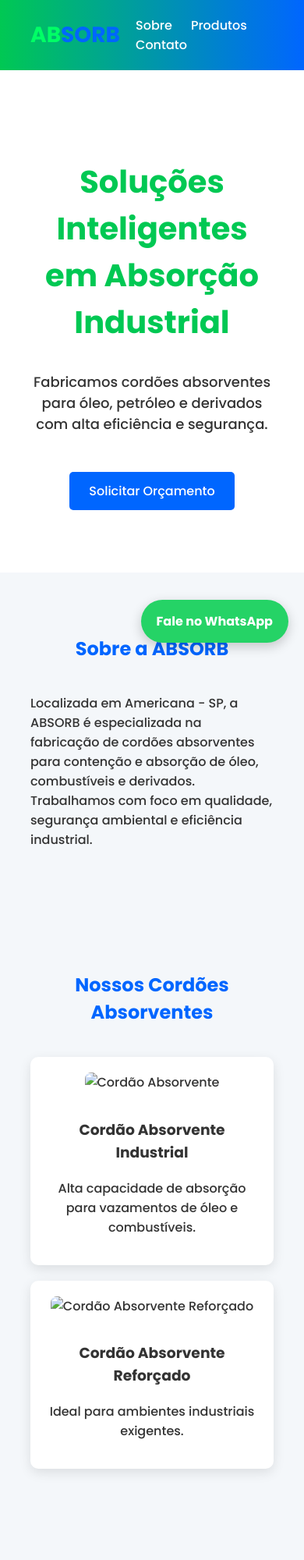
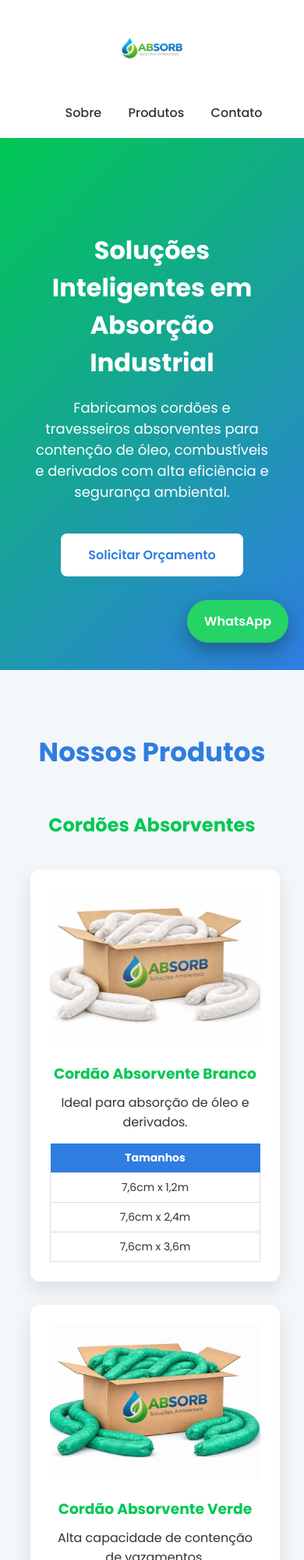
Before and after one commit to 1ABSORB/absorb-site, a plain HTML site: page index.html in a window 390 px wide. Shown: the top 2000 px of the page at 78% size. Drawn offline with Linux system fonts and the light colour scheme.

Commit message:
index.html

```diff
--- a/index.html
+++ b/index.html
@@ -1,187 +1,437 @@
 <!DOCTYPE html>
 <html lang="pt-br">
+
 <head>
+
 <meta charset="UTF-8">
 <meta name="viewport" content="width=device-width, initial-scale=1.0">
+
 <title>ABSORB - Soluções em Absorção Industrial</title>
-<link href="https://fonts.googleapis.com/css2?family=Poppins:wght@300;500;700&display=swap" rel="stylesheet">
+
+<link href="https://fonts.googleapis.com/css2?family=Poppins:wght@300;400;500;600;700&display=swap" rel="stylesheet">
+
 <style>
 
-body {
-    margin: 0;
-    font-family: 'Poppins', sans-serif;
-    background-color: #f4f7fa;
-    color: #333;
+*{
+margin:0;
+padding:0;
+box-sizing:border-box;
 }
 
-header {
-    background: linear-gradient(90deg, #00c853, #0066ff);
-    padding: 20px 10%;
-    display: flex;
-    justify-content: space-between;
-    align-items: center;
-    color: white;
+body{
+font-family:'Poppins',sans-serif;
+background:#f4f7fa;
+color:#333;
 }
 
-.logo {
-    font-size: 28px;
-    font-weight: 700;
+/* HEADER */
+
+header{
+background:white;
+padding:20px 10%;
+display:flex;
+justify-content:space-between;
+align-items:center;
+box-shadow:0 4px 15px rgba(0,0,0,0.1);
 }
 
-nav a {
-    color: white;
-    text-decoration: none;
-    margin-left: 20px;
-    font-weight: 500;
+/* LOGO GRANDE */
+
+.logo img{
+height:240px;
 }
 
-.hero {
-    padding: 80px 10%;
-    text-align: center;
-    background: white;
+/* MENU */
+
+nav a{
+margin-left:30px;
+text-decoration:none;
+color:#333;
+font-weight:500;
+transition:0.3s;
 }
 
-.hero h1 {
-    font-size: 40px;
-    color: #00c853;
+nav a:hover{
+color:#00c853;
 }
 
-.hero p {
-    font-size: 18px;
-    margin-top: 20px;
+/* HERO */
+
+.hero{
+padding:120px 10%;
+text-align:center;
+background:linear-gradient(135deg,#00c853,#2f7de1);
+color:white;
 }
 
-.button {
-    display: inline-block;
-    margin-top: 30px;
-    padding: 12px 25px;
-    background-color: #0066ff;
-    color: white;
-    text-decoration: none;
-    border-radius: 5px;
-    font-weight: 500;
+.hero h1{
+font-size:48px;
+margin-bottom:20px;
 }
 
-.section {
-    padding: 60px 10%;
+.hero p{
+font-size:18px;
+max-width:700px;
+margin:auto;
 }
 
-.section h2 {
-    text-align: center;
-    margin-bottom: 40px;
-    color: #0066ff;
+.button{
+display:inline-block;
+margin-top:40px;
+padding:15px 35px;
+background:white;
+color:#2f7de1;
+text-decoration:none;
+border-radius:8px;
+font-weight:600;
+transition:0.3s;
 }
 
-.products {
-    display: flex;
-    flex-wrap: wrap;
-    gap: 20px;
-    justify-content: center;
+.button:hover{
+transform:translateY(-3px);
+box-shadow:0 8px 20px rgba(0,0,0,0.2);
 }
 
-.card {
-    background: white;
-    padding: 20px;
-    width: 280px;
-    border-radius: 10px;
-    box-shadow: 0 5px 15px rgba(0,0,0,0.1);
-    text-align: center;
+/* SEÇÕES */
+
+.section{
+padding:80px 10%;
 }
 
-.card img {
-    width: 100%;
-    border-radius: 8px;
-    margin-bottom: 15px;
+.section h2{
+text-align:center;
+margin-bottom:50px;
+font-size:34px;
+color:#2f7de1;
 }
 
-footer {
-    background: #002b5c;
-    color: white;
-    padding: 40px 10%;
-    text-align: center;
+.subtitulo{
+text-align:center;
+margin-bottom:40px;
+font-size:24px;
+color:#00c853;
 }
 
-footer p {
-    margin: 5px 0;
+/* SOBRE */
+
+#sobre p{
+max-width:800px;
+margin:auto;
+text-align:center;
+font-size:17px;
 }
 
-.whatsapp {
-    position: fixed;
-    bottom: 20px;
-    right: 20px;
-    background: #25D366;
-    color: white;
-    padding: 15px 20px;
-    border-radius: 50px;
-    text-decoration: none;
-    font-weight: 600;
-    box-shadow: 0 5px 15px rgba(0,0,0,0.2);
+/* PRODUTOS */
+
+.products{
+display:flex;
+flex-wrap:wrap;
+gap:30px;
+justify-content:center;
+margin-bottom:60px;
+}
+
+.card{
+background:white;
+width:320px;
+padding:25px;
+border-radius:12px;
+box-shadow:0 10px 25px rgba(0,0,0,0.1);
+text-align:center;
+transition:0.3s;
+}
+
+.card:hover{
+transform:translateY(-6px);
+box-shadow:0 15px 35px rgba(0,0,0,0.15);
+}
+
+.card img{
+width:100%;
+height:200px;
+object-fit:cover;
+border-radius:8px;
+margin-bottom:15px;
+}
+
+.card h3{
+margin-bottom:10px;
+color:#00c853;
+}
+
+/* TABELA TAMANHOS */
+
+.tabela{
+margin-top:15px;
+border-collapse:collapse;
+width:100%;
+font-size:14px;
+}
+
+.tabela th{
+background:#2f7de1;
+color:white;
+padding:8px;
+}
+
+.tabela td{
+border:1px solid #ddd;
+padding:8px;
+}
+
+/* CONTATO */
+
+#contato p{
+text-align:center;
+font-size:17px;
+margin-bottom:10px;
+}
+
+/* FOOTER */
+
+footer{
+background:#002b5c;
+color:white;
+padding:40px;
+text-align:center;
+margin-top:40px;
+}
+
+/* WHATSAPP */
+
+.whatsapp{
+position:fixed;
+bottom:20px;
+right:20px;
+background:#25D366;
+color:white;
+padding:15px 22px;
+border-radius:50px;
+text-decoration:none;
+font-weight:600;
+box-shadow:0 10px 25px rgba(0,0,0,0.3);
+}
+
+.whatsapp:hover{
+transform:scale(1.05);
+}
+
+/* RESPONSIVO */
+
+@media (max-width:768px){
+
+header{
+flex-direction:column;
+gap:15px;
+}
+
+.logo img{
+height:90px;
+}
+
+.products{
+flex-direction:column;
+align-items:center;
+}
+
+.hero h1{
+font-size:32px;
+}
+
 }
 
 </style>
+
 </head>
 
 <body>
 
 <header>
+
 <div class="logo">
-        <span style="color:#00ff66;">AB</span><span style="color:#0066ff;">SORB</span>
+<img src="Logo ABSORB PNG.png" alt="Logo ABSORB">
 </div>
+
 <nav>
 <a href="#sobre">Sobre</a>
 <a href="#produtos">Produtos</a>
 <a href="#contato">Contato</a>
 </nav>
+
 </header>
 
 <section class="hero">
+
 <h1>Soluções Inteligentes em Absorção Industrial</h1>
-    <p>Fabricamos cordões absorventes para óleo, petróleo e derivados com alta eficiência e segurança.</p>
-    <a class="button" href="#contato">Solicitar Orçamento</a>
-</section>
 
-<section id="sobre" class="section">
-    <h2>Sobre a ABSORB</h2>
 <p>
-        Localizada em Americana - SP, a ABSORB é especializada na fabricação de cordões absorventes
-        para contenção e absorção de óleo, combustíveis e derivados.
-        Trabalhamos com foco em qualidade, segurança ambiental e eficiência industrial.
+Fabricamos cordões e travesseiros absorventes para contenção de óleo,
+combustíveis e derivados com alta eficiência e segurança ambiental.
 </p>
+
+<a class="button" href="#contato">
+Solicitar Orçamento
+</a>
+
 </section>
 
 <section id="produtos" class="section">
-    <h2>Nossos Cordões Absorventes</h2>
+
+<h2>Nossos Produtos</h2>
+
+<h3 class="subtitulo">Cordões Absorventes</h3>
+
 <div class="products">
 
 <div class="card">
-            <img src="produto1.jpg" alt="Cordão Absorvente">
-            <h3>Cordão Absorvente Industrial</h3>
-            <p>Alta capacidade de absorção para vazamentos de óleo e combustíveis.</p>
+<img src="Cordao Absorvente Branco ABSORB.jpeg">
+<h3>Cordão Absorvente Branco</h3>
+<p>Ideal para absorção de óleo e derivados.</p>
+
+<table class="tabela">
+<tr><th>Tamanhos</th></tr>
+<tr><td>7,6cm x 1,2m</td></tr>
+<tr><td>7,6cm x 2,4m</td></tr>
+<tr><td>7,6cm x 3,6m</td></tr>
+</table>
 </div>
 
 <div class="card">
-            <img src="produto2.jpg" alt="Cordão Absorvente Reforçado">
-            <h3>Cordão Absorvente Reforçado</h3>
-            <p>Ideal para ambientes industriais exigentes.</p>
+<img src="Cordao Absorvente Verde ABSORB.jpeg">
+<h3>Cordão Absorvente Verde</h3>
+<p>Alta capacidade de contenção de vazamentos.</p>
+
+<table class="tabela">
+<tr><th>Tamanhos</th></tr>
+<tr><td>7,6cm x 1,2m</td></tr>
+<tr><td>7,6cm x 2,4m</td></tr>
+<tr><td>7,6cm x 3,6m</td></tr>
+</table>
+</div>
+
+<div class="card">
+<img src="Cordao Absorvente Cinza ABSORB.png">
+<h3>Cordão Absorvente Cinza</h3>
+<p>Produto versátil para contenção industrial.</p>
+
+<table class="tabela">
+<tr><th>Tamanhos</th></tr>
+<tr><td>7,6cm x 1,2m</td></tr>
+<tr><td>7,6cm x 2,4m</td></tr>
+<tr><td>7,6cm x 3,6m</td></tr>
+</table>
 </div>
 
 </div>
+
+<h3 class="subtitulo">Travesseiros Absorventes</h3>
+
+<div class="products">
+
+<div class="card">
+<img src="Travesseiro Absorvente Branco ABSORB.png">
+<h3>Travesseiro Absorvente Branco</h3>
+<p>Alta absorção para contenção rápida de vazamentos.</p>
+
+<table class="tabela">
+<tr><th>Tamanhos</th></tr>
+<tr><td>23cm x 23cm x 5cm</td></tr>
+<tr><td>45cm x 45cm x 5cm</td></tr>
+</table>
+</div>
+
+<div class="card">
+<img src="Travesseiro Absorvente Verde ABSORB.png">
+<h3>Travesseiro Absorvente Verde</h3>
+<p>Ideal para absorção de óleo e combustíveis.</p>
+
+<table class="tabela">
+<tr><th>Tamanhos</th></tr>
+<tr><td>23cm x 23cm x 5cm</td></tr>
+<tr><td>45cm x 45cm x 5cm</td></tr>
+</table>
+</div>
+
+<div class="card">
+<img src="Travesseiro Absorvente Cinza ABSORB.png">
+<h3>Travesseiro Absorvente Cinza</h3>
+<p>Versátil para manutenção industrial.</p>
+
+<table class="tabela">
+<tr><th>Tamanhos</th></tr>
+<tr><td>23cm x 23cm x 5cm</td></tr>
+<tr><td>45cm x 45cm x 5cm</td></tr>
+</table>
+</div>
+
+</section>
+
+<h3 class="subtitulo">Mantas Absorventes</h3>
+
+<div class="products">
+
+<div class="card">
+<img src="Mantas Absorventes Brancas ABSORB.png">
+<h3>Manta Absorvente Branca</h3>
+<p>Alta eficiência para absorção de óleo, combustíveis e derivados.</p>
+
+<table class="tabela">
+<tr><th>Tamanhos</th></tr>
+<tr><td>50cm x 40cm x 0,2cm</td></tr>
+<tr><td>50cm x 40cm x 0,4cm</td></tr>
+</table>
+</div>
+
+<div class="card">
+<img src="Manta Absorvente Verde ABSORB.png">
+<h3>Manta Absorvente Verde</h3>
+<p>Indicada para absorção seletiva de óleos e hidrocarbonetos.</p>
+
+<table class="tabela">
+<tr><th>Tamanhos</th></tr>
+<tr><td>50cm x 40cm x 0,2cm</td></tr>
+<tr><td>50cm x 40cm x 0,4cm</td></tr>
+</table>
+</div>
+
+<div class="card">
+<img src="Manta Absorvente Cinza ABSORB.png">
+<h3>Manta Absorvente Cinza</h3>
+<p>Ideal para manutenção industrial e contenção de vazamentos.</p>
+
+<table class="tabela">
+<tr><th>Tamanhos</th></tr>
+<tr><td>50cm x 40cm x 0,2cm</td></tr>
+<tr><td>50cm x 40cm x 0,4cm</td></tr>
+</table>
+</div>
+
+</div>
+
 </section>
 
 <section id="contato" class="section">
+
 <h2>Contato</h2>
+
 <p><strong>Email:</strong> contato@absorb.com.br</p>
+
 <p><strong>Telefone:</strong> (19) 99447-9898</p>
+
 <p><strong>Endereço:</strong> Avenida Carmine Feola, 756 - Americana/SP</p>
+
 <p><strong>CEP:</strong> 13469-360</p>
+
 </section>
 
 <footer>
+
 <p>© 2026 ABSORB - Todos os direitos reservados</p>
+
 </footer>
 
 <a class="whatsapp" href="https://wa.me/5519994479898" target="_blank">
-    Fale no WhatsApp
+WhatsApp
 </a>
 
 </body>
```
Lines whose indentation alone changed are shown as unchanged.
